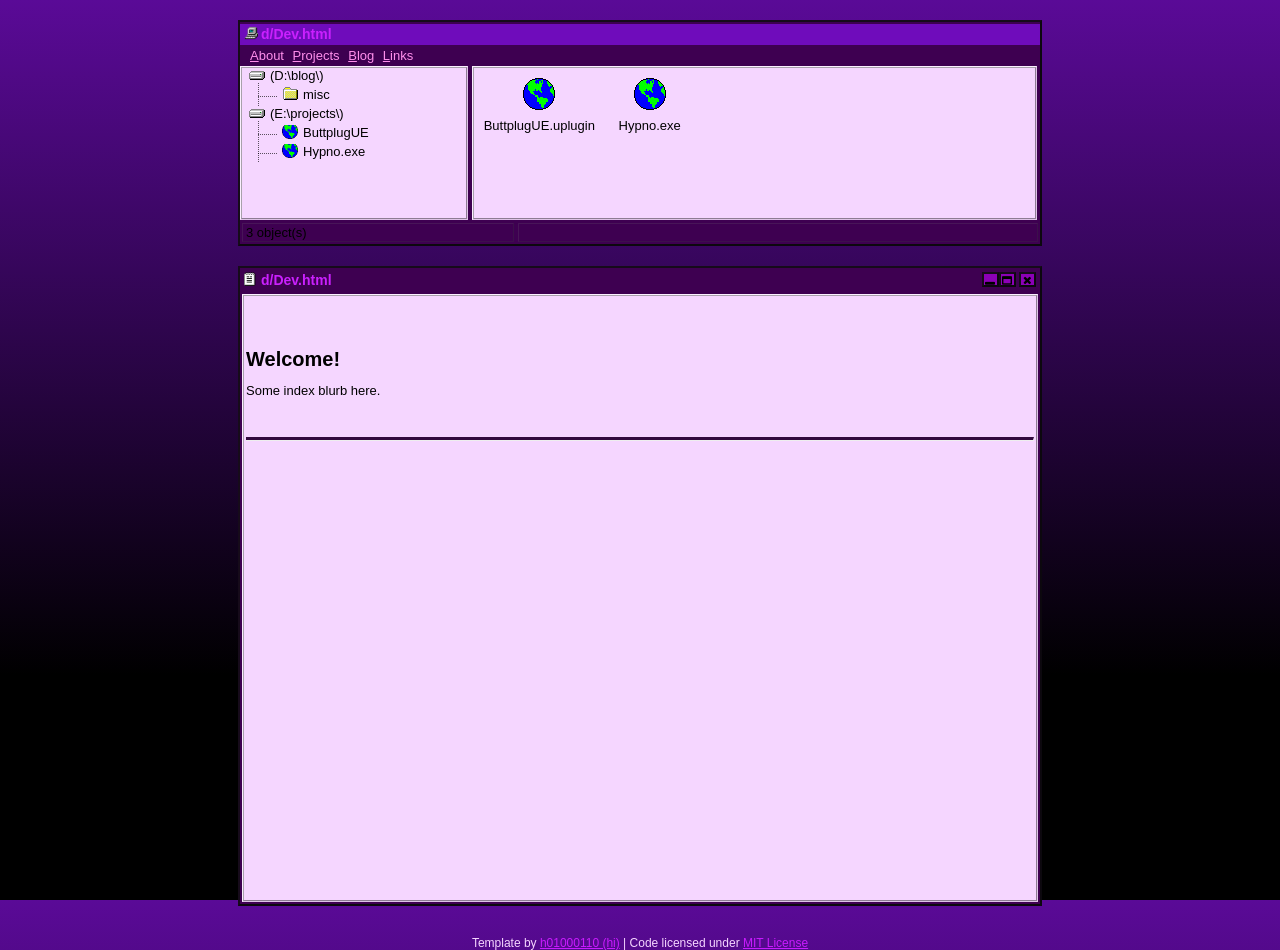
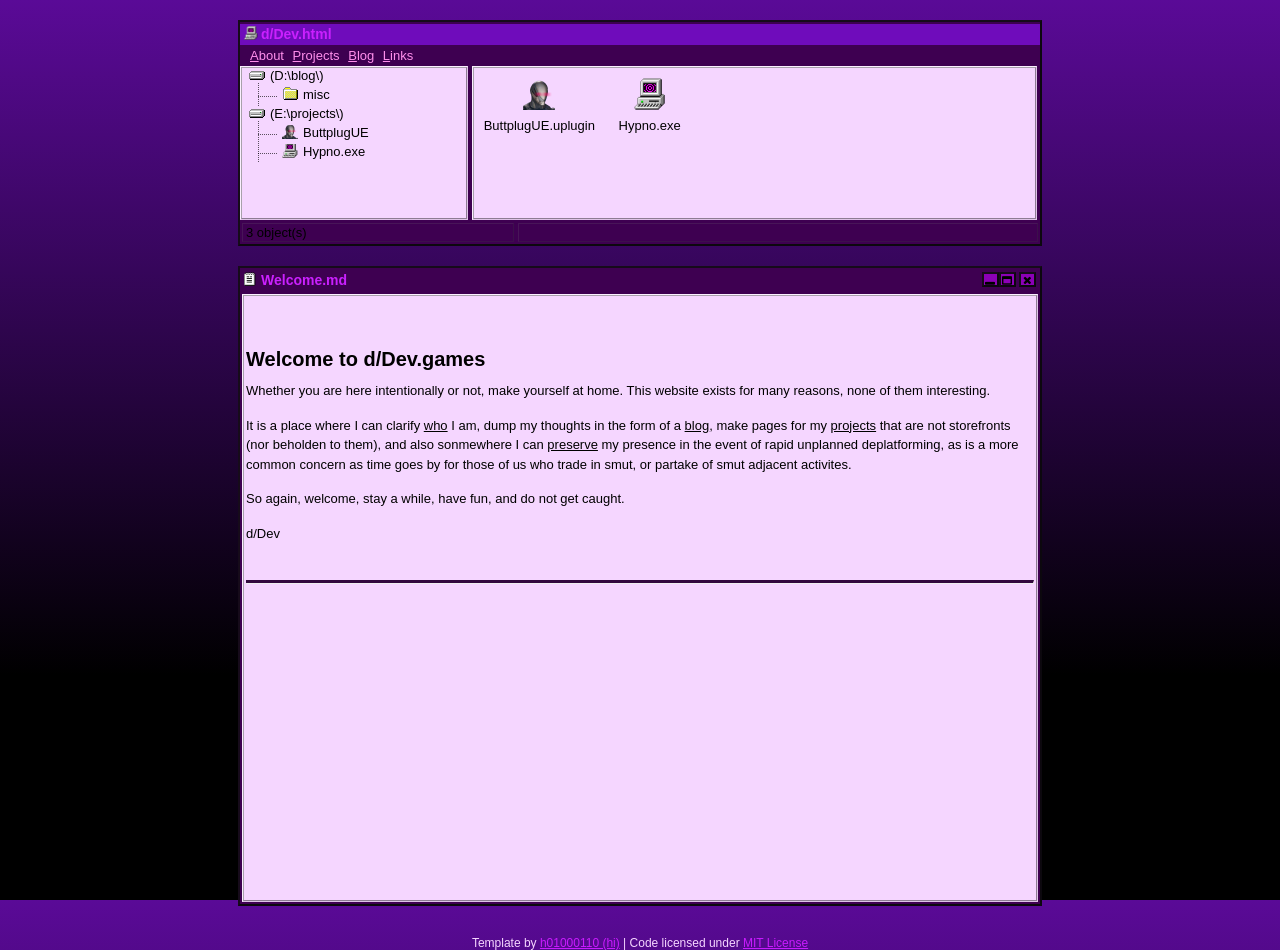
Before and after one commit to DeviantdVeloper/deviantdveloper.github.io, a Jekyll site: the page built from main.md, in a window 1280 px wide. Built offline with Jekyll 4.4.1, drawn with Linux system fonts in a browser that asks for light colours.

Commit message:
minor fixes and cleans, some basic copy

```diff
--- a/_layouts/default.html
+++ b/_layouts/default.html
@@ -16,7 +16,7 @@
 <body>
 	<div class="wrapper">
 		<div class="default_title">
-			<img src="/assets/img/mycomputer.png" />
+			<img src="/assets/img/hypnoexe.ico" />
 			<h1>d/Dev.html</h1>
 		</div>
 		{% include topbar.html %}
@@ -34,14 +34,14 @@
 			<ul>
 				{% assign projects_by_tag = site.projects %}
 				{% for project in projects_by_tag %}
-				<li><a href="{{ project.url }}" title="{{ project.title }}"><img src="{{ project.icon }}" />{{ project.short-title }}</a></li>
+				<li><a href="{{ project.url }}" title="{{ project.title }}"><img src="{{ project.icon }}" width="32" height="32"/>{{ project.short-title }}</a></li>
 				{% endfor %}
 			</ul>
 				</li>
 			</ul>
 		</div>
 		<div class="post_list">
-			{% if page.title == "About.html" or page.title == "Tags.html" or page.collection == "posts" %}
+			{% if page.title == "About.md" or page.title == "Tags.html" or page.collection == "posts" %}
 				<ul>
 					{% for post in site.posts %}
 						{% if post.hidden != "true" %}
@@ -61,7 +61,7 @@
 			{% if page.url contains "projects" or page.url contains "main" or page.url contains "links" %}
 				<ul>
 					{% for project in site.projects %}
-						<li><a href="{{ project.url }}" title="{{ project.title }}"><img src="{{ project.icon }}" title="{{ project.title }}" />{{ project.title }}</a></li>
+						<li><a href="{{ project.url }}" title="{{ project.title }}"><img src="{{ project.icon }}" title="{{ project.title }} width="32" height="32"" />{{ project.title }}</a></li>
 					{% endfor %}
 				</ul>
 			{% endif %}
--- a/main.html
+++ /dev/null
@@ -1,7 +0,0 @@
----
-layout: default
-title: "d/Dev.html"
----
-<h1>Welcome!</h1>
-
-<p>Some index blurb here.</p>
--- /dev/null
+++ b/main.md
@@ -0,0 +1,13 @@
+---
+layout: default
+title: "Welcome.md"
+---
+# Welcome to d/Dev.games
+
+Whether you are here intentionally or not, make yourself at home. This website exists for many reasons, none of them interesting.
+
+It is a place where I can clarify [who](/about/) I am, dump my thoughts in the form of a [blog](/blog/), make pages for my [projects](/projects/) that are not storefronts (nor beholden to them), and also sonmewhere I can [preserve](/links/) my presence in the event of rapid unplanned deplatforming, as is a more common concern as time goes by for those of us who trade in smut, or partake of smut adjacent activites.
+
+So again, welcome, stay a while, have fun, and do not get caught.
+
+d/Dev
```
Also changed, not shown: _projects/buttplugue.md (+1 -1 lines), _projects/hypno-exe.md (+1 -1 lines), about/index.md (+3 -3 lines), index.html (+9 -3 lines), projects/index.md (+2 -2 lines), assets/img/buttplueue.png (added), assets/img/favicon.ico, assets/img/hypnoexe.ico (added).
